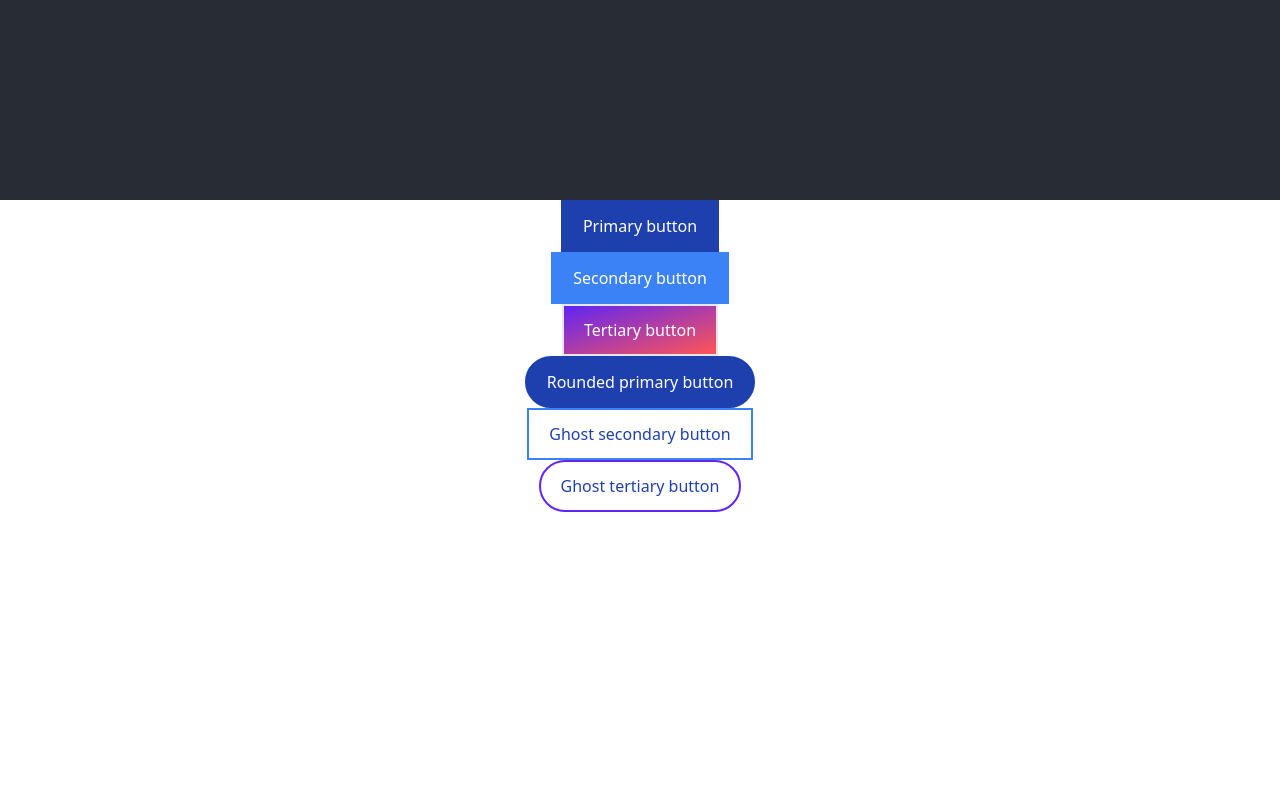
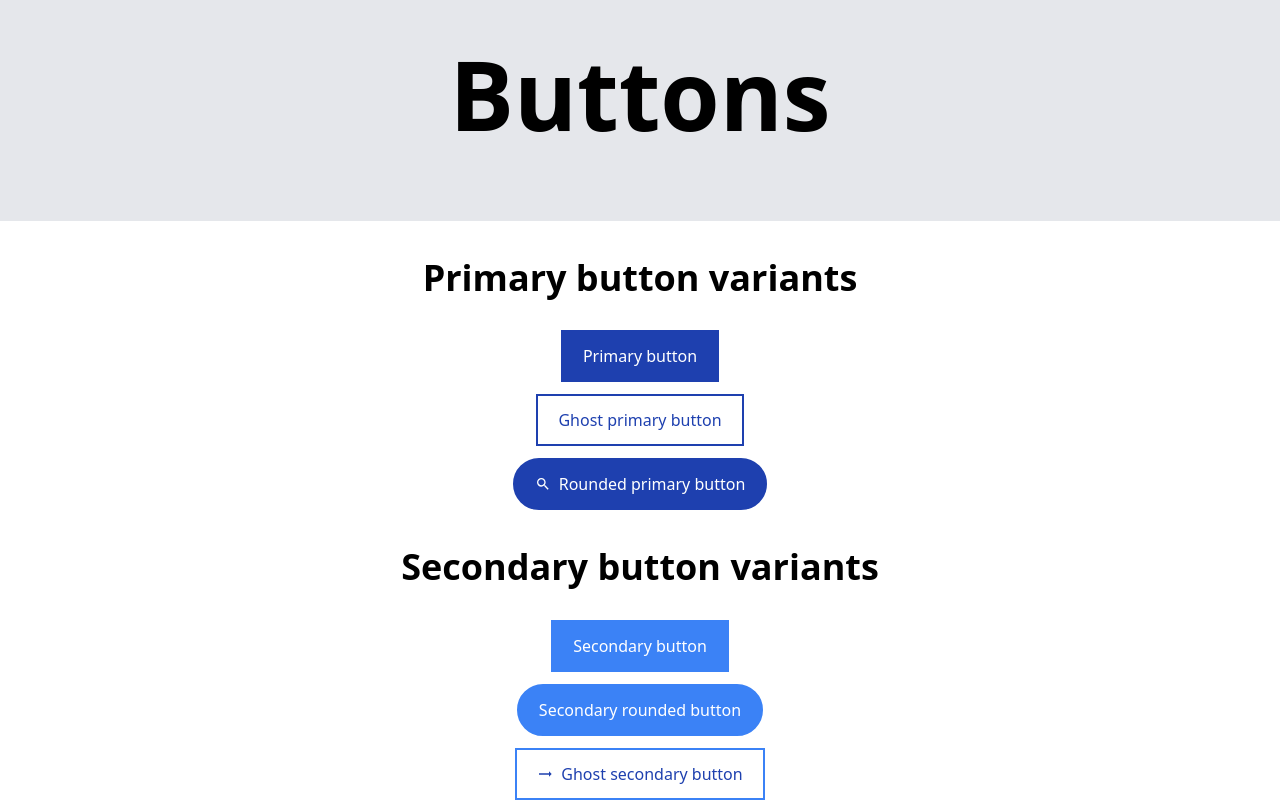
Before and after one commit to YevKo/design-system, a React (Create React App) app: page / in a window 1280 px wide. Shown: the top 802 px of the page. Built offline with nearby package versions, Linux system fonts and the light colour scheme.

Commit message:
Buttons page styles, parsing button probs & icons

```diff
--- a/package.json
+++ b/package.json
@@ -10,6 +10,7 @@
     "prop-types": "^15.8.1",
     "react": "^18.2.0",
     "react-dom": "^18.2.0",
+    "react-icons": "^4.8.0",
     "react-scripts": "5.0.1",
     "tailwind": "^4.0.0",
     "web-vitals": "^2.1.4"
--- a/src/App.js
+++ b/src/App.js
@@ -4,26 +4,43 @@ import Button from './components/buttons/Button';
 function App() {
   return (
     <div className="App">
-      <header className="App-header">
-
+      <header className="flex flex-col justify-center bg-gray-200 px-10 py-8">
+        <h1 className="text-8xl font-semibold leading-[1.3] mb-8">Buttons</h1>
       </header>
+      <div className="flex flex-col gap-8 text-left py-8">
+        <article className="flex flex-col gap-3 items-center">
+          <header><h2 className="text-4xl font-semibold leading-snug mb-4">Primary button variants</h2></header>
           <div>
-        <Button primary>Primary button</Button>
+            <Button primary onClick={() => {console.log('Clicked')}}>Primary button</Button>
           </div>
+          <div>
+            <Button primary ghost>Ghost primary button</Button>
+          </div>
+          <div>
+            <Button primary rounded icon="search">Rounded primary button</Button>
+          </div>
+        </article>
+        <article className="flex flex-col gap-3 items-center">
+          <header><h2 className="text-4xl font-semibold leading-snug mb-4">Secondary button variants</h2></header>
           <div>
             <Button secondary>Secondary button</Button>
           </div>
           <div>
-        <Button tertiary>Tertiary button</Button>
+            <Button secondary rounded>Secondary rounded button</Button>
           </div>
           <div>
-        <Button primary rounded>Rounded primary button</Button>
+            <Button secondary ghost icon="arrow">Ghost secondary button</Button>
           </div>
+        </article>
+        <article className="flex flex-col gap-3 items-center">
+          <header><h2 className="text-4xl font-semibold leading-snug mb-4">Tertiary button variants</h2></header>
           <div>
-        <Button secondary ghost>Ghost secondary button</Button>
+            <Button tertiary icon="download">Tertiary button</Button>
           </div>
           <div>
             <Button tertiary ghost rounded>Ghost tertiary button</Button>
+          </div>
+        </article>
       </div>
     </div>
   );
--- a/src/components/buttons/Button.js
+++ b/src/components/buttons/Button.js
@@ -1,4 +1,5 @@
 import className from "classnames";
+import { MdSearch, MdTrendingFlat, MdArrowCircleDown } from 'react-icons/md'
 
 function Button({
     children,
@@ -6,9 +7,12 @@ function Button({
     secondary,
     tertiary,
     rounded,
-    ghost
+    ghost,
+    icon,
+    ...rest
 }) {
-    let classes = className("px-5 py-3 text-base font-medium transition duration-200", {
+    // switch classes based on the variant
+    let classes = className(rest.ClassName, "flex justify-center items-center px-5 py-3 text-base font-large transition duration-200", {
         "border-blue-800 bg-blue-800 hover:bg-blue-600 active:bg-blue-700": primary,
         "border-blue-500 bg-blue-500 hover:bg-blue-600 active:bg-blue-700": secondary,
         "bg-gradient-to-br from-[#6025F5] to-[#FF5555] transition duration-200 hover:shadow-lg hover:shadow-[#6025F5]/50": tertiary,
@@ -21,9 +25,21 @@ function Button({
         "text-blue-800": (ghost && primary) || (ghost && secondary) || (ghost && tertiary)
     });
 
-    return <button className={classes}>{children}</button>
+    // icons map
+    const icons = {
+        'search': <MdSearch/>,
+        'arrow': <MdTrendingFlat />,
+        'download': <MdArrowCircleDown />
+    }
+
+    // parsing all other props like onClick, onMouseMove etc
+    return <button {...rest} className={classes}>
+            {icon ? <span className="mr-2">{icons[icon]}</span> : ''}
+            {children}
+        </button>
 }
 
+// checking that only one main button variant is provided
 Button.propTypes = {
     checkOnlyOneVariationAllowed: ({ primary, secondary, tertiary}) => {
         const count = Number(!!primary) + Number(!!secondary) + Number(!!tertiary)
```
Also changed, not shown: 1 other file (tests, documents, lock files or other folders). Lines whose indentation alone changed are shown as unchanged.
